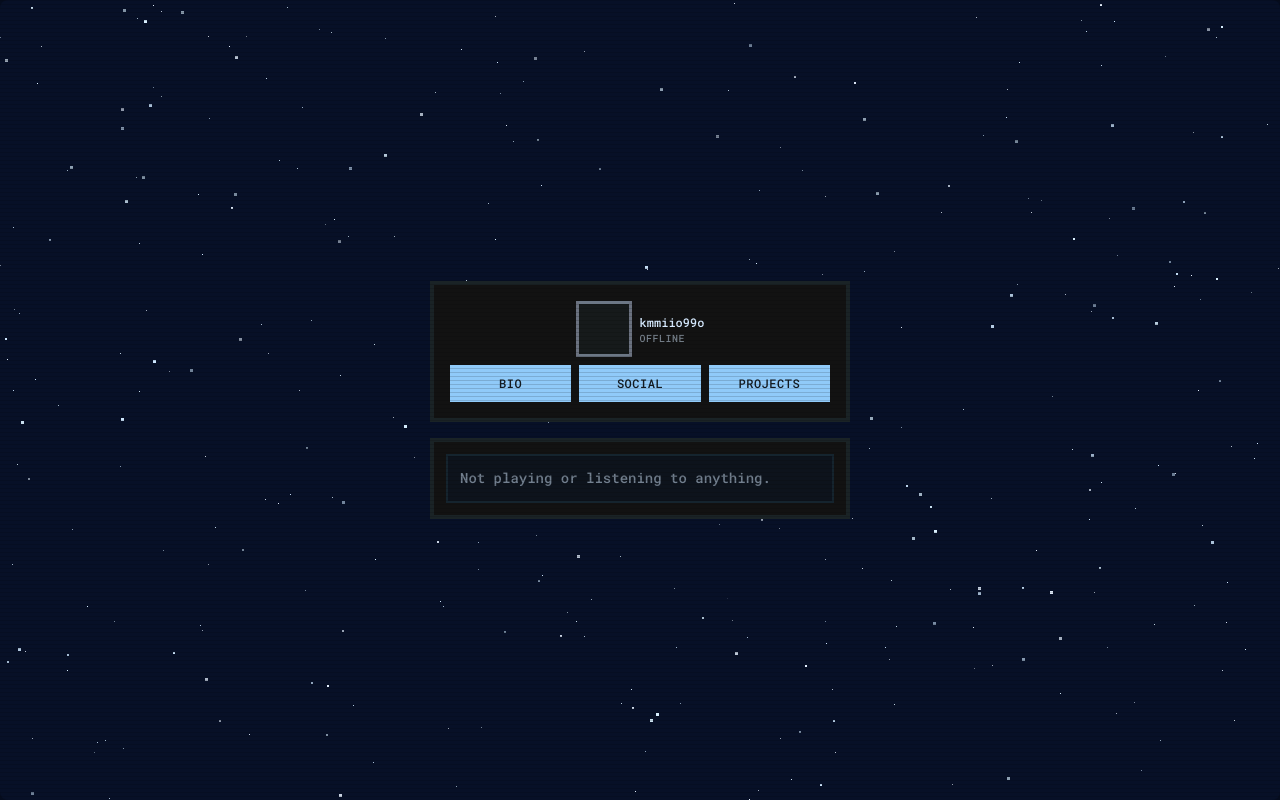
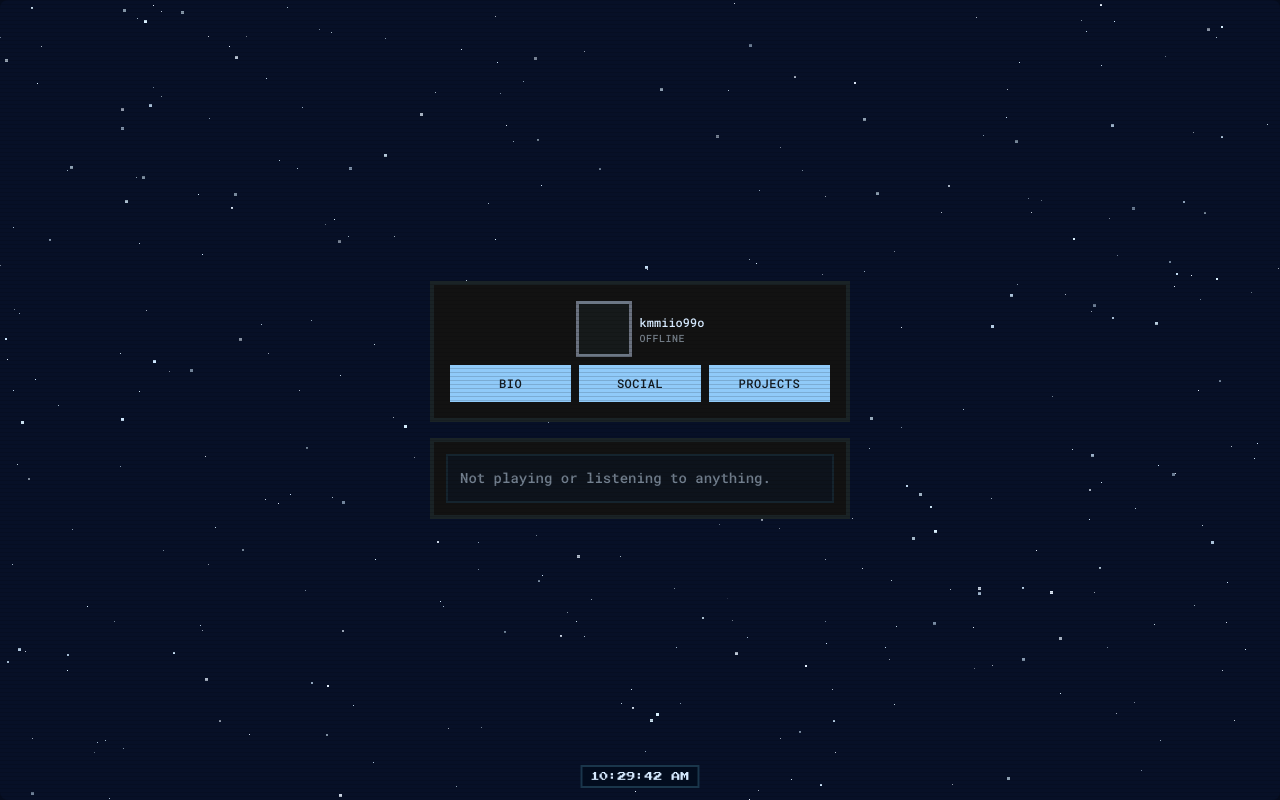
Before and after one commit to kmmiio99o/kmmiio99o.github.io, a React (Vite) app: page / in a window 1280 px wide. Built offline with nearby package versions, Linux system fonts and the light colour scheme; no server answers.

Commit message:
feat: add TimePill at the bottom of the page

```diff
--- a/src/App.tsx
+++ b/src/App.tsx
@@ -9,6 +9,7 @@ import BioModal from './modals/BioModal'
 import SocialModal from './modals/SocialModal'
 import ProjectsModal from './modals/ProjectsModal'
 import CRTStyle from './components/CRTStyle'
+import TimePill from './components/TimePill'
 
 const DISCORD_ID = '879393496627306587'
 
@@ -48,6 +49,8 @@ export default function App() {
       <BioModal open={open === 'bio'} onClose={() => setOpen(null)} />
       <SocialModal open={open === 'socials'} onClose={() => setOpen(null)} />
       <ProjectsModal open={open === 'projects'} onClose={() => setOpen(null)} />
+
+      <TimePill />
     </Box>
   )
 }
--- /dev/null
+++ b/src/components/TimePill.tsx
@@ -0,0 +1,49 @@
+import { useEffect, useState } from 'react'
+import Box from '@mui/material/Box'
+import Typography from '@mui/material/Typography'
+
+export default function TimePill() {
+  const [now, setNow] = useState(() => new Date())
+
+  useEffect(() => {
+    const id = setInterval(() => setNow(new Date()), 1000)
+    return () => clearInterval(id)
+  }, [])
+
+  const time = now.toLocaleTimeString([], {
+    hour: '2-digit',
+    minute: '2-digit',
+    second: '2-digit',
+  })
+
+  return (
+    <Box
+      sx={{
+        position: 'fixed',
+        bottom: 12,
+        left: '50%',
+        transform: 'translateX(-50%)',
+        zIndex: 10000,
+        display: 'flex',
+        alignItems: 'center',
+        gap: 0.5,
+        padding: '5px 8px',
+        border: '2px solid rgba(120,220,255,0.2)',
+        background: 'rgba(3,12,30,0.92)',
+        pointerEvents: 'none',
+      }}
+    >
+      <Typography
+        variant="caption"
+        sx={{
+          fontFamily: '"Press Start 2P", monospace',
+          color: '#d6eaff',
+          fontSize: { xs: 8, sm: 9 },
+          lineHeight: 1,
+        }}
+      >
+        {time}
+      </Typography>
+    </Box>
+  )
+}
```
